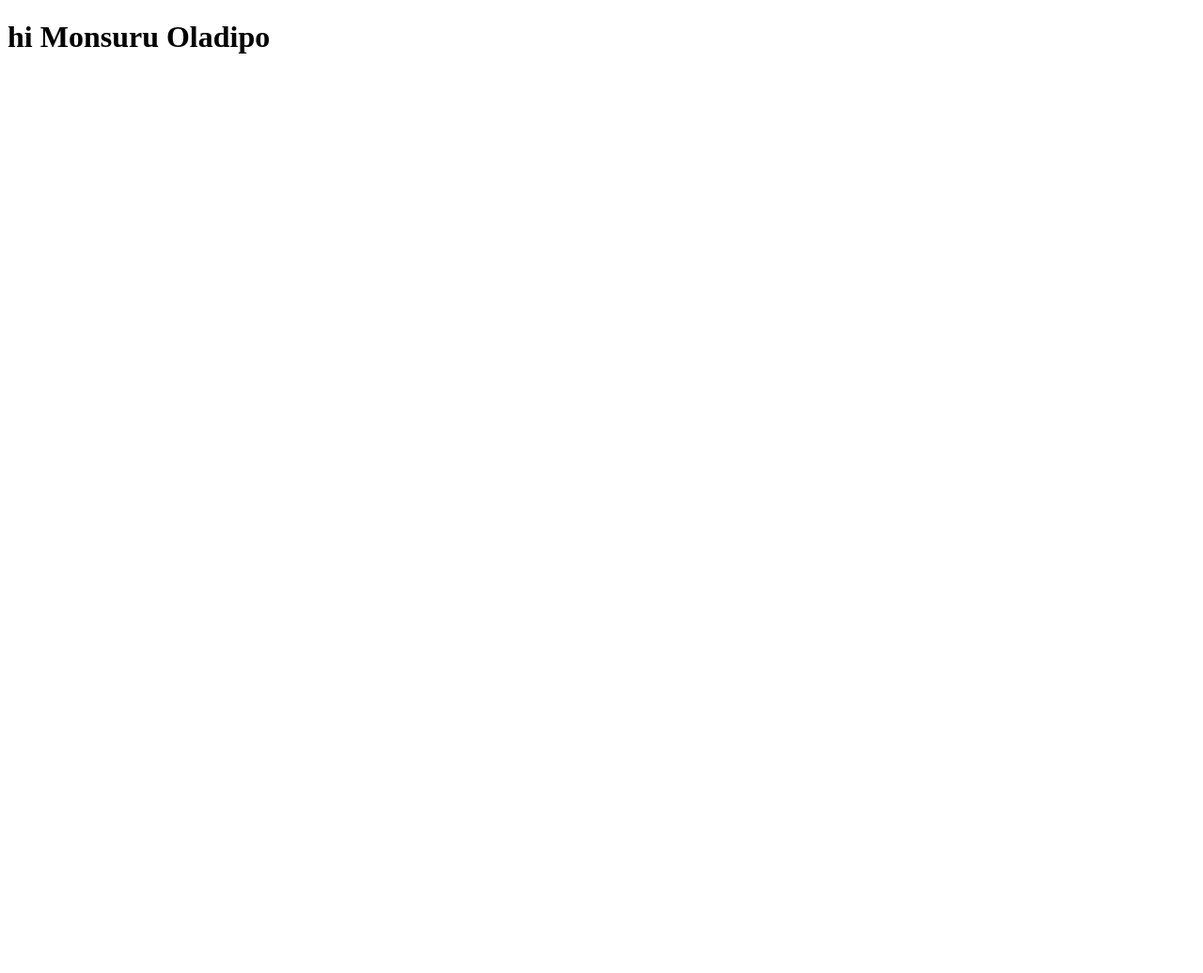
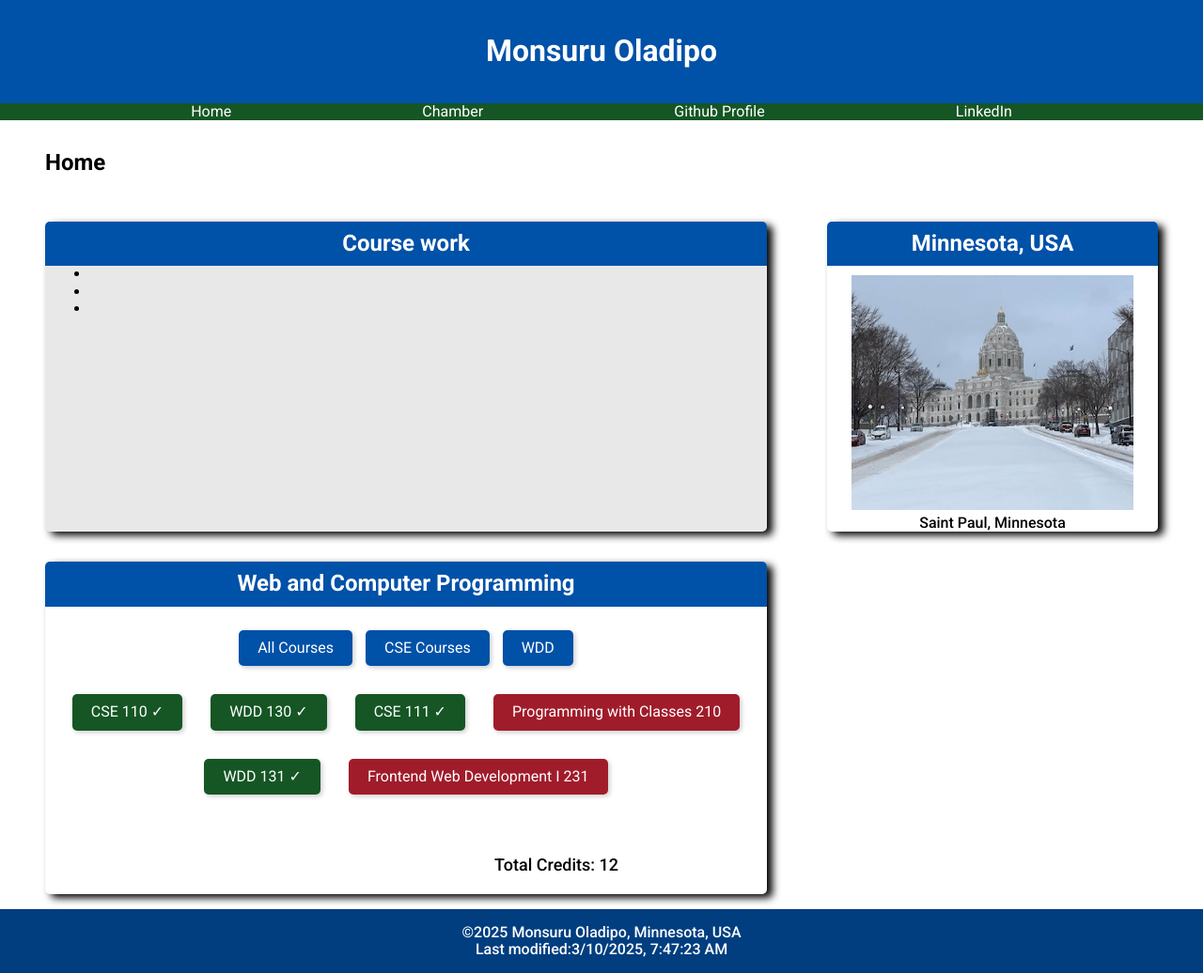
Before and after one commit to M-Ola/wdd231, a plain HTML site: page index.html in a window 1280 px wide. Shown: the whole page at 94% size. Before the commit the page ends 800 px from the top, so only its background shows below. Drawn offline with Linux system fonts and the light colour scheme.

Commit message:
Finished course homepage

```diff
--- a/index.html
+++ b/index.html
@@ -1,11 +1,112 @@
 <!DOCTYPE html>
 <html lang="en">
 <head>
-    <meta charset="UTF-8">
+<meta name="description" content=" WDD - 231 Course Home Page">
+<meta name="author" content="Monsuru Oladipo">
+   <meta charset="UTF-8">
     <meta name="viewport" content="width=device-width, initial-scale=1.0">
-    <title>WDD231</title>
+    <link rel="stylesheet" href="styles/normalize.css">
+    <link rel="stylesheet" href="styles/small.css">
+    <link rel="stylesheet" href="styles/larger.css">
+    <script src="scripts/navigation.js" defer></script>
+    <script src="scripts/date.js" defer></script>
+    <script src="scripts/course.js" defer></script>
+    <link rel="preconnect" href="https://fonts.googleapis.com">
+    <link rel="preconnect" href="https://fonts.gstatic.com" crossorigin>
+    <link href="https://fonts.googleapis.com/css2?family=Roboto:wght@100..900&display=swap" rel="stylesheet">
+
+    <title>Course HomePage</title>
 </head>
 <body>
-    <h1>hi Monsuru Oladipo</h1>
+
+<header>
+<h1>Monsuru Oladipo</h1>
+</header>
+<button type="button" id="menu"></button>
+
+    <nav>
+     <ul class="nav-links">
+        <li><a href="index.html">Home</a></li>
+        <li><a href="#">Chamber</a></li>
+        <li><a href="https://github.com/M-Ola/">Github Profile</a></li>
+        <li><a href="#">LinkedIn</a></li>
+
+    </ul>
+</nav>
+
+
+
+
+
+<main>
+<h1>Home</h1>
+
+<section class="card1">
+
+
+    <h2>Course work</h2>
+
+<ul>
+    <li></li>
+    <li></li>
+    <li></li>
+    </ul>
+
+
+
+</section>
+
+<section class="card2">
+<h2>Minnesota, USA</h2>
+
+<picture>
+
+    <img src="images/mn.jpg" alt="Panama" width="300" height="250">
+</picture>
+
+<p>
+  Saint Paul, Minnesota
+
+
+</p>
+</section>
+
+<section class="card3">
+<h2>Web and Computer Programming</h2>
+
+
+
+<div class="buttons">
+    <button onclick="filterCourses('ALL')">All Courses</button>
+    <button onclick="filterCourses('CSE')">CSE Courses </button>
+    <button onclick="filterCourses('WDD')">WDD</button>
+</div>
+<div class="course-list" id="courseList">
+
+
+</div>
+
+
+
+
+
+
+
+
+
+</section>
+
+</main>
+
+
+<footer>
+
+<p>&copy;<span id="currentyear"></span> Monsuru Oladipo,  Minnesota, USA</p>
+
+<p id="lastmodified">Last modified:</p>
+
+
+</footer>
+
 </body>
 </html>
--- /dev/null
+++ b/scripts/course.js
@@ -0,0 +1,148 @@
+
+const hamButton = document.querySelector('#menu');
+const navigation = document.querySelector('.nav-links');
+
+hamButton.addEventListener('click', () => {
+    navigation.classList.toggle('open');
+    hamButton.classList.toggle('open');
+});
+
+
+
+
+
+
+
+
+const courses = [
+    {
+        subject: 'CSE',
+        number: 110,
+        title: 'Introduction to Programming',
+        credits: 2,
+        certificate: 'Web and Computer Programming',
+        description: 'This course will introduce students to programming. It will introduce the building blocks of programming languages (variables, decisions, calculations, loops, array, and input/output) and use them to solve problems.',
+        technology: [
+            'Python'
+        ],
+        completed: true
+    },
+    {
+        subject: 'WDD',
+        number: 130,
+        title: 'Web Fundamentals',
+        credits: 2,
+        certificate: 'Web and Computer Programming',
+        description: 'This course introduces students to the World Wide Web and to careers in web site design and development. The course is hands on with students actually participating in simple web designs and programming. It is anticipated that students who complete this course will understand the fields of web design and development and will have a good idea if they want to pursue this degree as a major.',
+        technology: [
+            'HTML',
+            'CSS'
+        ],
+        completed: true
+    },
+    {
+        subject: 'CSE',
+        number: 111,
+        title: 'Programming with Functions',
+        credits: 2,
+        certificate: 'Web and Computer Programming',
+        description: 'CSE 111 students become more organized, efficient, and powerful computer programmers by learning to research and call functions written by others; to write, call , debug, and test their own functions; and to handle errors within functions. CSE 111 students write programs with functions to solve problems in many disciplines, including business, physical science, human performance, and humanities.',
+        technology: [
+            'Python'
+        ],
+        completed: true
+    },
+    {
+        subject: 'CSE',
+        number: 210,
+        title: 'Programming with Classes',
+        credits: 2,
+        certificate: 'Web and Computer Programming',
+        description: 'This course will introduce the notion of classes and objects. It will present encapsulation at a conceptual level. It will also work with inheritance and polymorphism.',
+        technology: [
+            'C#'
+        ],
+        completed: false
+    },
+    {
+        subject: 'WDD',
+        number: 131,
+        title: 'Dynamic Web Fundamentals',
+        credits: 2,
+        certificate: 'Web and Computer Programming',
+        description: 'This course builds on prior experience in Web Fundamentals and programming. Students will learn to create dynamic websites that use JavaScript to respond to events, update content, and create responsive user experiences.',
+        technology: [
+            'HTML',
+            'CSS',
+            'JavaScript'
+        ],
+        completed: true
+    },
+    {
+        subject: 'WDD',
+        number: 231,
+        title: 'Frontend Web Development I',
+        credits: 2,
+        certificate: 'Web and Computer Programming',
+        description: 'This course builds on prior experience with Dynamic Web Fundamentals and programming. Students will focus on user experience, accessibility, compliance, performance optimization, and basic API usage.',
+        technology: [
+            'HTML',
+            'CSS',
+            'JavaScript'
+        ],
+        completed: false
+    }
+]
+
+
+
+
+
+
+
+
+function filterCourses(subject) {
+    const courseList = document.getElementById('courseList');
+    courseList.innerHTML = '';
+
+    // Filter courses by category ('all' shows all courses)
+    const filteredCourses = subject === 'ALL'
+        ? courses
+        : courses.filter(course => course.subject === subject);
+
+    let totalCompletedCredits = 0;
+    let totalUncompletedCredits = 0;
+
+    // Create and style each course button
+    filteredCourses.forEach(course => {
+        const courseButton = document.createElement('button');
+        courseButton.classList.add('course-button');
+
+        // Append check mark for completed courses
+        if (course.completed) {
+            courseButton.textContent = `${course.subject} ${course.number} ✓`;
+            courseButton.classList.add('completed');
+            totalCompletedCredits += course.credits;
+        } else {
+            courseButton.textContent = `${course.title}  ${course.number}`;
+            courseButton.classList.add('uncompleted');
+            totalUncompletedCredits += course.credits;
+        }
+
+        // All buttons are clickable
+        courseButton.onclick = () => alert(`${course.subject} - ${course.credits} Credits`);
+        courseList.appendChild(courseButton);
+    });
+
+    // Calculate the combined total credits
+    const grandTotalCredits = totalCompletedCredits + totalUncompletedCredits;
+
+    // Create a totals summary element
+    if (filteredCourses.length > 0) {
+        const totalItem = document.createElement('div');
+        totalItem.classList.add('total-credits');
+        totalItem.innerHTML = `<p>Total Credits: ${grandTotalCredits}</p> `;
+        courseList.appendChild(totalItem);
+    }
+}
+filterCourses('ALL')
--- /dev/null
+++ b/scripts/date.js
@@ -0,0 +1,3 @@
+document.getElementById('currentyear').innerHTML = new Date().getFullYear()
+
+document.getElementById('lastmodified').innerHTML += new Date(document.lastModified).toLocaleString()
--- /dev/null
+++ b/styles/larger.css
@@ -0,0 +1,28 @@
+@media (min-width: 640px) {
+
+   nav ul {
+
+    display:  flex;
+    justify-content: space-evenly;
+    background-color: var(--color--secondary);
+
+    }
+
+
+nav a {
+text-decoration: none;
+color: white;
+font-weight: 400;
+
+
+
+}
+#menu {
+    display: none;
+
+}
+nav a {
+    flex: 1 1 100%;
+}
+
+}
--- /dev/null
+++ b/styles/small.css
@@ -0,0 +1,310 @@
+:root {
+    --background: #ffffff;
+    --color--primary: #0051A8;
+    --color--secondary:#155624;
+    --color--tertiary-one: #003E80;
+    --color--tertiary-two: #A01C2A;
+
+    --text--color-one: #ffffff;
+    --text--color-two: #000000;
+
+    --heading-font: 'Roboto', sans-serif;
+    --text-font-h1: 100;
+    --text-font-h2: 300;
+    --text-font-h3: 400;
+    --text-font-h3: 500;
+
+
+}
+* {
+    margin: 0;
+    padding: 0;
+    box-sizing: border-box;
+}
+
+
+
+main
+ {
+    margin-right: 2rem;
+    margin-left: 2rem;
+    padding: 1rem;
+    max-width: 100%;
+}
+
+main h1{
+  padding-bottom: 0;
+
+  font-size: x-large;
+
+
+}
+
+
+body {
+    margin: 0;
+    padding: 0;
+    font-family: "Roboto", sans-serif;
+    font-weight: 300;
+    height: 100%;
+    display: flex;
+    flex-direction: column;
+
+
+}
+header {
+    background-color: var(--color--primary);
+    padding: 15px 0;
+    display: flex;
+    align-items: center;
+    justify-content: center;
+    width: 100%;
+}
+
+header h1{
+    color: var(--text--color-one);
+}
+
+nav ul {
+    list-style-type: none;
+
+}
+
+
+main{
+display: grid;
+grid-template-columns: 2fr 1fr;
+gap: 2rem;
+
+}
+main section {
+    border-radius: 5px;
+    box-shadow: 6px 4px 8px;
+    text-align: center;
+}
+
+.card1 {
+
+    background: #E8E8E8;
+    grid-column: 1 / 2;
+}
+
+
+.card2 {
+
+    background: var(--background);
+    grid-column: 2 / 3;
+    margin-left: 2rem;
+
+}
+.card3 {
+    background: var(--background);
+
+
+}
+
+footer {
+    display: flex;
+    flex-direction: column;
+    background: var(--color--tertiary-one);
+    text-align: center;
+    color: var(--background);
+    justify-content: center;
+    padding: 1rem;
+    font-weight: var(--text-font-h2);
+    width: 100%;
+
+
+
+}
+
+section h2 {
+    background-color: var(--color--primary);
+    color: var(--text--color-one);
+    margin: 0;
+    border-radius: 5px 5px 0 0;
+    padding: 10px 0;
+
+
+
+}
+
+section ul {
+    padding: 0 3rem;
+
+}
+
+picture img {
+    margin-top: 10px;
+
+}
+
+section p{
+
+    font-weight: 500;
+}
+footer p {
+
+    font-weight: 500;
+}
+
+@media (max-width: 600px) {
+
+       nav ul {
+
+        list-style: none;
+    }
+
+nav a {
+
+display: none;
+text-align: center;
+padding: 1rem;
+text-decoration: none;
+font-weight: 500;
+color: #000000;
+
+
+}
+
+main {
+    max-width: 768px;
+    display: flex;
+    flex-direction: column;
+    flex-wrap: wrap;
+    gap: 1rem;
+    margin: 10px auto;
+}
+.buttons {
+    display: flex;
+    flex-direction: column;
+    align-items: center;
+}
+
+.buttons button {
+    width: 90%;
+    margin: 10px 0;
+    font-size: 18px;
+}
+
+.course-button {
+    width: 90%;
+    font-size: 16px;
+    margin: 10px auto;
+}
+
+.total-credits p {
+    font-size: 16px;
+    margin: 10px 0;
+}
+
+#menu::before {
+    content: "☰";
+}
+
+
+
+#menu.open::before {
+    content: "❌";
+}
+
+#menu {
+    font-size: 1.5rem;
+    border: 0;
+    background: none;
+    color: #000;
+    position: absolute;
+    top: 1rem;
+    right: 1rem;
+}
+.open a {
+    display: block;
+
+}
+
+
+main h1{
+
+    display: none;
+}
+
+}
+
+
+
+.course-list {
+    display: flex;
+    flex-wrap: wrap;
+    gap: 20px;
+    margin: 20px;
+    font-size: 18px;
+    justify-content: center;
+
+
+}
+
+.buttons {
+    margin: 20px;
+}
+
+.buttons button {
+    padding: 10px 20px;
+    font-size: 16px;
+    margin: 5px;
+    border: none;
+    border-radius: 5px;
+    cursor: pointer;
+    box-shadow: 2px 2px 5px rgba(0, 0, 0, 0.2);
+    background-color: var(--color--primary);
+    color: white;
+    transition: all 0.3s ease;
+}
+
+.buttons button:hover {
+    transform: translateY(-3px);
+    background-color: var(--color--tertiary-one);
+}
+
+
+/* Course Button Styling */
+.course-button {
+    padding: 10px 20px;
+    font-size: 16px;
+    margin: 5px;
+    border: none;
+    border-radius: 5px;
+    color: var(--background);
+    cursor: pointer;
+    transition: all 0.3s ease;
+    box-shadow: 2px 2px 5px rgba(0, 0, 0, 0.2);
+}
+
+/* Hover and active effects */
+.course-button:hover {
+    transform: translateY(-2px);
+    box-shadow: 3px 3px 7px ;
+}
+
+.course-button:active {
+    transform: translateY(0);
+    box-shadow: 1px 1px 3px rgba(0, 0, 0, 0.2);
+}
+
+/* Completed courses styling */
+.course-button.completed {
+    background-color: var(--color--secondary);
+    /* Green */
+}
+
+/* Uncompleted courses styling */
+.course-button.uncompleted {
+    background-color: var(--color--tertiary-two);
+    /* Red */
+}
+
+/* Total credits display */
+.total-credits {
+    font-weight: 500;
+    margin-top: 40px;
+    margin-left: 20rem;
+}
```
Also changed, not shown: images/mn.jpg (added), images/mn.webp (added), scripts/navigation.js (added), styles/normalize.css (added).
